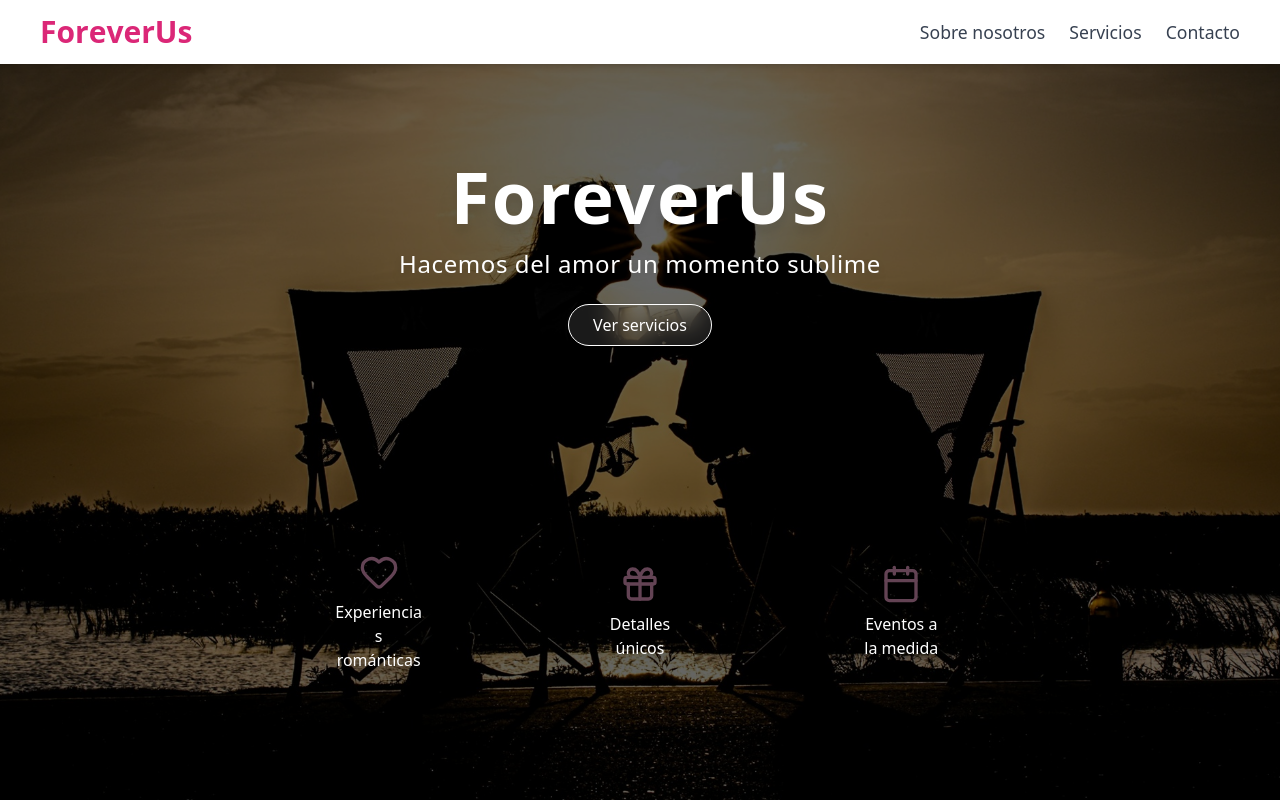
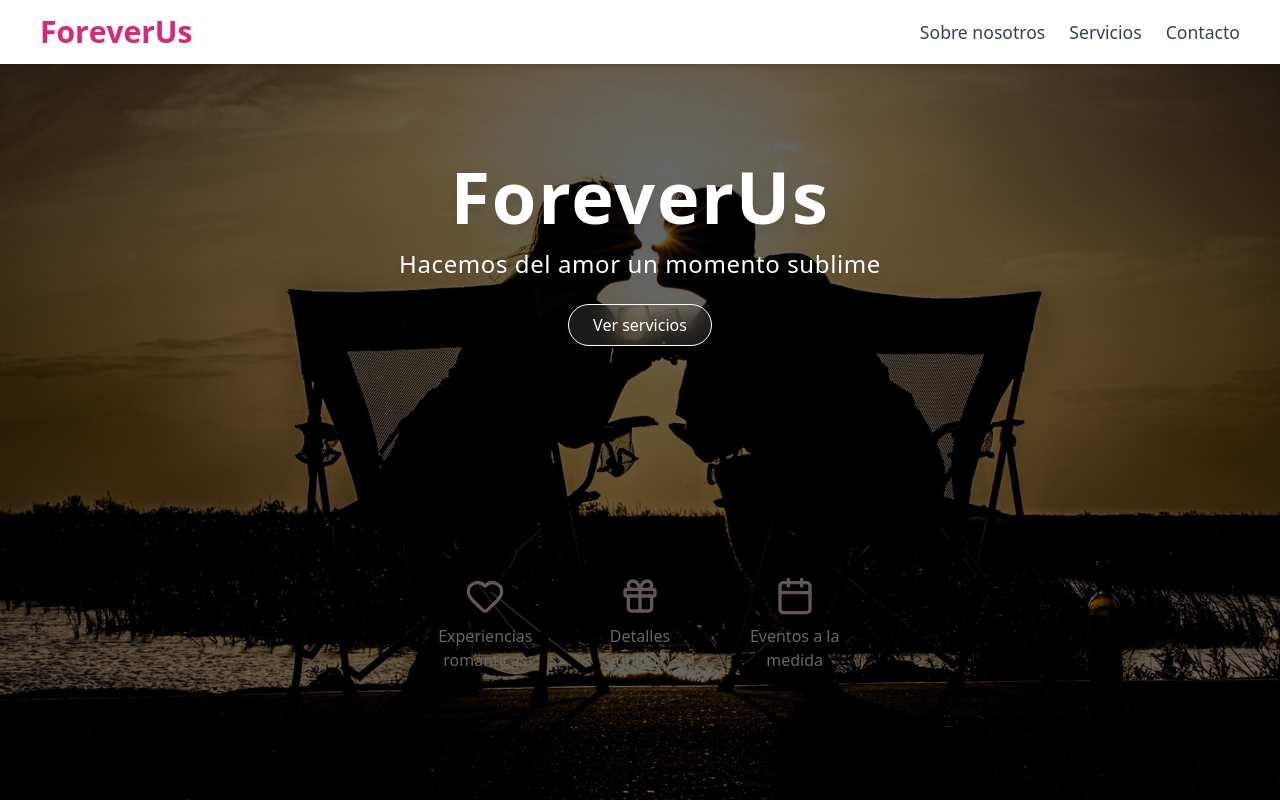
Before and after one commit to keykun456/ForeverUs, a Next.js app: page /home in a window 1280 px wide. Shown: the top 802 px of the page. Built offline with nearby package versions, Linux system fonts and the light colour scheme.

Commit message:
restaurar alineación y accesibilidad de íconos en HeroNuevo

```diff
--- a/components/HeroNuevo.tsx
+++ b/components/HeroNuevo.tsx
@@ -56,11 +56,11 @@ export default function HeroNuevo() {
         </div>
       </div>
 
-      {/* 🎯 Íconos de servicios en diseño responsivo y centrado (3 columnas siempre) */}
-      <div className="grid grid-cols-3 gap-4 w-full max-w-xs text-center mx-auto sm:max-w-3xl">
-        <ServiceIcon icon={<Heart size={40} color="#f9a8d4" />} label={"Experiencias\nrománticas"} href="#services" />
-        <ServiceIcon icon={<Gift size={40} color="#f9a8d4" />} label={"Detalles\núnicos"} href="#services" />
-        <ServiceIcon icon={<Calendar size={40} color="#f9a8d4" />} label={"Eventos a la medida"} href="#contact" />
+      {/* 🎯 Íconos de servicios alineados horizontalmente y optimizados para mobile */}
+      <div className="grid grid-cols-3 gap-4 w-full max-w-md text-center mx-auto">
+        <ServiceIcon icon={<Heart size={40} color="#fcd6e8" />} label="Experiencias románticas" href="#services" />
+        <ServiceIcon icon={<Gift size={40} color="#fcd6e8" />} label="Detalles únicos" href="#services" />
+        <ServiceIcon icon={<Calendar size={40} color="#fcd6e8" />} label="Eventos a la medida" href="#contact" />
       </div>
     </section>
   );
@@ -71,12 +71,10 @@ function ServiceIcon({ icon, label, href }: { icon: React.ReactNode; label: stri
   return (
     <button
       onClick={() => document.querySelector(href)?.scrollIntoView({ behavior: "smooth" })} // 🧭 Scroll suave a la sección correspondiente
-      className="flex flex-col items-center justify-center text-white hover:bg-white/10 active:bg-white/20 p-4 rounded-xl transition focus:outline-none focus:ring-2 focus:ring-pink-400"
+      className="flex flex-col items-center justify-center text-white hover:bg-white/10 active:bg-white/20 p-4 rounded-xl transition focus:outline-none focus:ring-2 focus:ring-pink-400 min-w-0"
     >
       {icon}
-      <span
-        className="mt-2 text-sm sm:text-base leading-snug drop-shadow-md text-center font-medium break-words max-w-[5.5rem]"
-      >
+      <span className="mt-2 text-[13px] sm:text-base leading-tight break-words text-center font-medium">
         {label}
       </span>
     </button>
```
